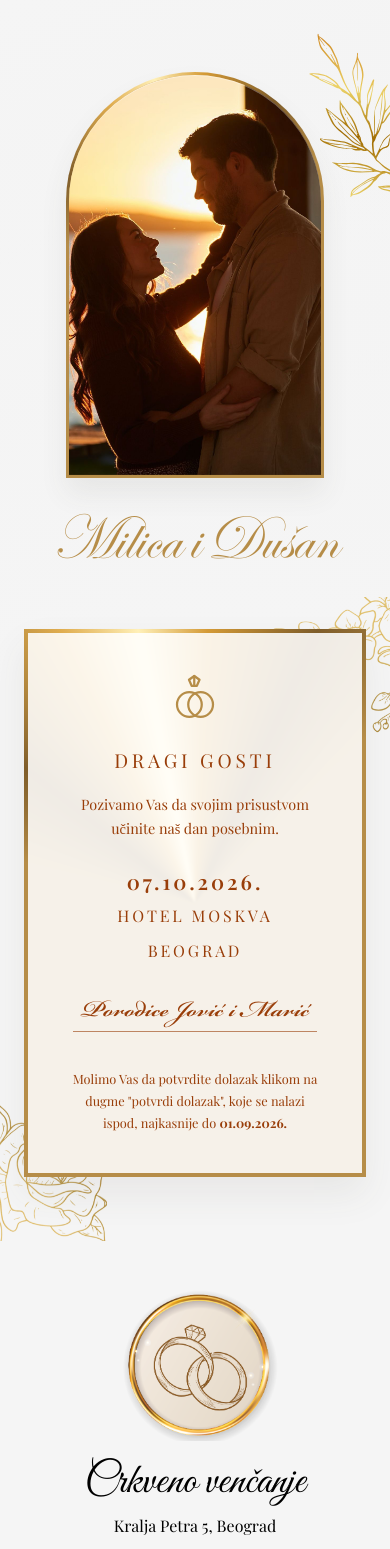
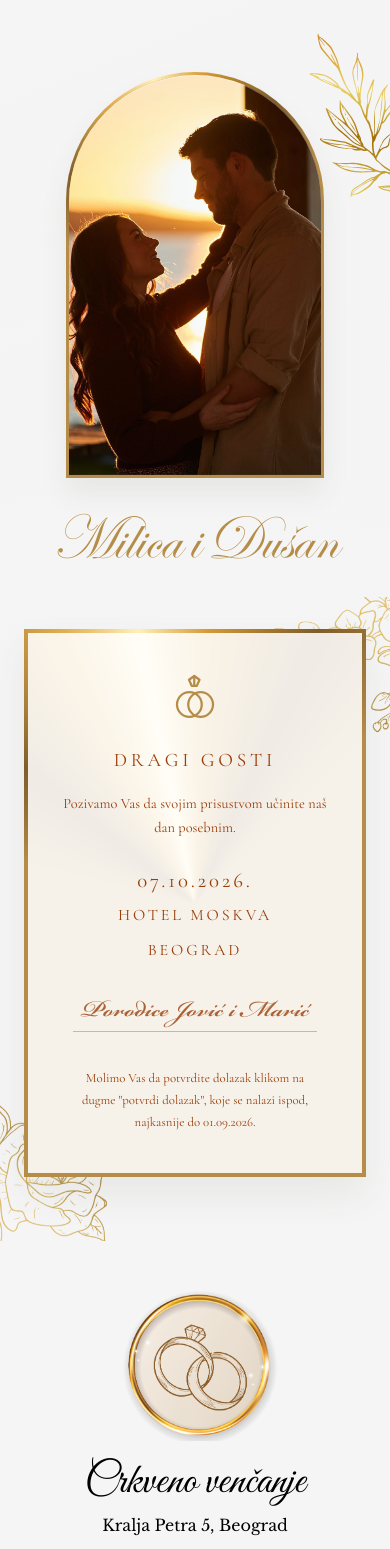
Before and after one commit to NikolaTomic00/pozivnica11, a React (Vite) app: page / in a window 390 px wide. Shown: the top 1549 px of the page. Built offline with nearby package versions, Linux system fonts and the light colour scheme; a web font is replaced by a local one.

Commit message:
Refine invitation typography and spacing

```diff
--- a/src/index.css
+++ b/src/index.css
@@ -1,4 +1,4 @@
-@import url("https://fonts.googleapis.com/css2?family=Allura&family=Cormorant+Garamond:wght@400;500;600&family=Geist:wght@400;500;600;700&family=Great+Vibes&family=Playfair+Display:wght@400;500;600;700&display=swap");
+@import url("https://fonts.googleapis.com/css2?family=Allura&family=Cormorant+Garamond:wght@400;500;600&family=Geist:wght@400;500;600;700&family=Great+Vibes&family=Libre+Baskerville:wght@400;700&display=swap");
 @import "tailwindcss";
 
 @font-face {
@@ -14,7 +14,7 @@
   src: url("./assets/fonts/bickham-script-pro-semibold.ttf") format("truetype");
   font-display: swap;
   font-style: normal;
-  font-weight: 600;
+  font-weight: 400;
 }
 
 @property --border-angle {
--- a/src/sections/InvitationDetailsSection.jsx
+++ b/src/sections/InvitationDetailsSection.jsx
@@ -52,7 +52,7 @@ function InvitationDetailsSection() {
       />
 
       <div className="animate-border relative z-10 mx-auto bg-[conic-gradient(from_var(--border-angle),#b68d48_0_66%,#7f5d2a_73%,#e0ad4f_80%,#fff0b8_84%,#d49a36_88%,#7f5d2a_94%,#b68d48_100%)] p-1 shadow-[0_18px_35px_rgb(80_72_58_/_0.08)]">
-        <div className="bg-white/88 px-8 py-10 text-center font-['Playfair_Display',serif] text-[#993e0a] backdrop-blur-[1px] sm:py-12">
+        <div className="bg-white/88 px-8 py-10 text-center font-['Cormorant_Garamond',serif] text-[#993e0a] backdrop-blur-[1px] sm:py-12">
           <div className="space-y-7">
             <WeddingRingsIcon />
 
@@ -67,21 +67,21 @@ function InvitationDetailsSection() {
             </div>
 
             <div className="space-y-2 text-[1rem] leading-[1.7]">
-              <p className="text-[1.3rem] leading-[1.2] font-semibold tracking-[0.14em]">
+              <p className="text-[1.3rem] leading-[1.2] tracking-[0.14em]">
                 07.10.2026.
               </p>
               <p className="uppercase tracking-[0.18em]">Hotel Moskva</p>
               <p className="uppercase tracking-[0.18em]">Beograd</p>
             </div>
 
-            <p className="mx-auto w-fit whitespace-nowrap border-b border-[#993e0a]/60 px-2 pb-1 font-['Bickham_Script_Pro',cursive] text-[2.1875rem] leading-none">
+            <p className="mx-auto w-fit whitespace-nowrap border-b border-[#993e0a]/35 px-2 pb-1 font-['Bickham_Script_Pro',cursive] text-[2.1875rem] font-normal leading-none text-[#993e0a]/80">
               Porodice Jović i Marić
             </p>
 
             <p className="mx-auto max-w-72 px-2 pt-2 text-[0.8rem] leading-[1.7]">
               Molimo Vas da potvrdite dolazak klikom na dugme "potvrdi dolazak",
               koje se nalazi ispod, najkasnije do{" "}
-              <span className="font-bold">01.09.2026.</span>
+              <span>01.09.2026.</span>
             </p>
           </div>
         </div>
--- a/src/sections/RSVPSection.jsx
+++ b/src/sections/RSVPSection.jsx
@@ -73,8 +73,8 @@ function RSVPSection() {
       />
 
       <div className="relative z-10 mx-auto overflow-hidden rounded-t-full border border-[#b68d48] bg-[#f6f1e9] shadow-[0_18px_35px_rgb(80_72_58_/_0.08)]">
-        <div className="flex min-h-[460px] flex-col items-center justify-center rounded-t-full px-8 py-16 text-center font-['Times_New_Roman',Times,serif] text-[#993e0a] sm:min-h-[540px] sm:px-10 sm:py-20">
-          <p className="mx-auto max-w-74 text-[1.125rem] leading-7">
+        <div className="flex min-h-[460px] flex-col items-center justify-center rounded-t-full px-8 py-16 text-center font-['Libre_Baskerville',serif] text-[#993e0a] sm:min-h-[540px] sm:px-10 sm:py-20">
+          <p className="mx-auto max-w-74 text-[0.875rem] leading-[1.7]">
             Molim Vas klikom na dugme ispod da potvrdite Vaš dolazak.
           </p>
 
--- a/src/sections/TimelineSection.jsx
+++ b/src/sections/TimelineSection.jsx
@@ -43,7 +43,7 @@ function TimelineEvent({ icon, title, address, time, mapUrl }) {
           <h2 className="font-['Great_Vibes',cursive] text-[2.7rem] leading-none font-normal">
             {title}
           </h2>
-          <p className="font-['Playfair_Display',serif] text-[1rem] leading-[1.7]">
+          <p className="font-['Libre_Baskerville',serif] text-[1rem] leading-[1.7]">
             {address}
           </p>
           <p className="text-[1.3rem] leading-[1.2] font-bold tracking-[0.12em]">
```
